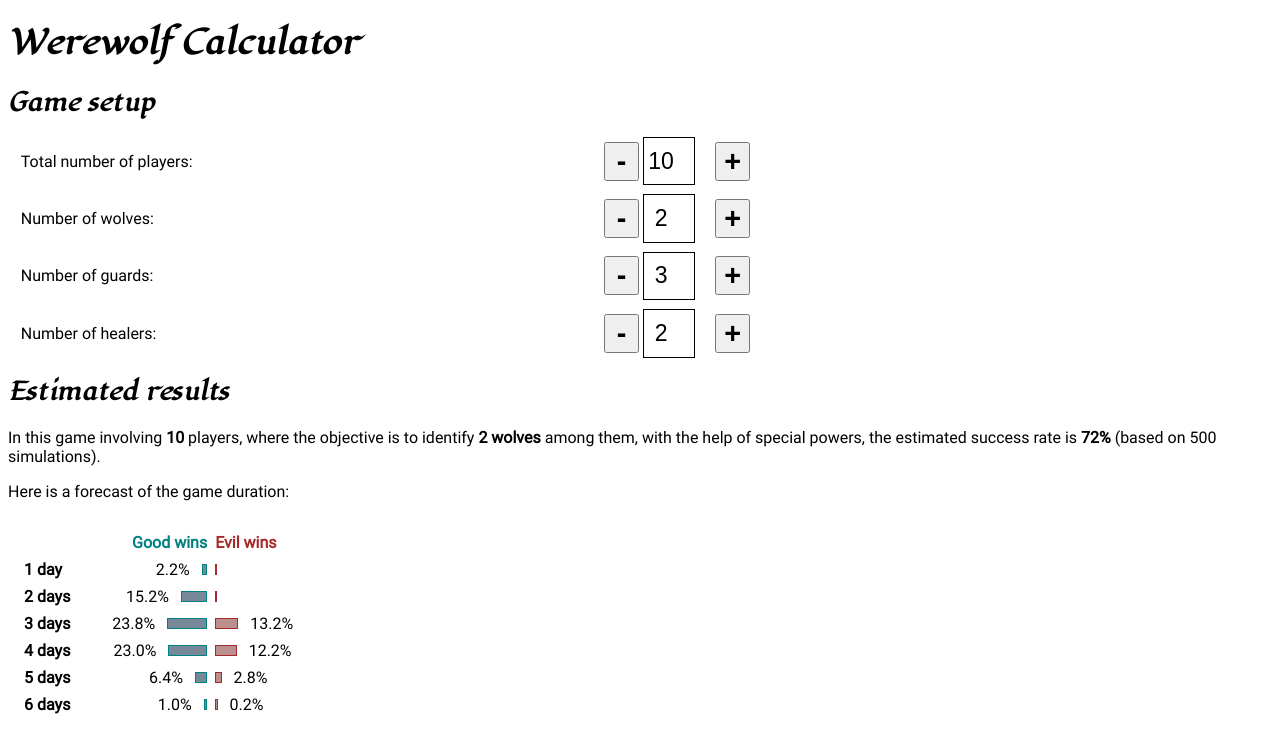
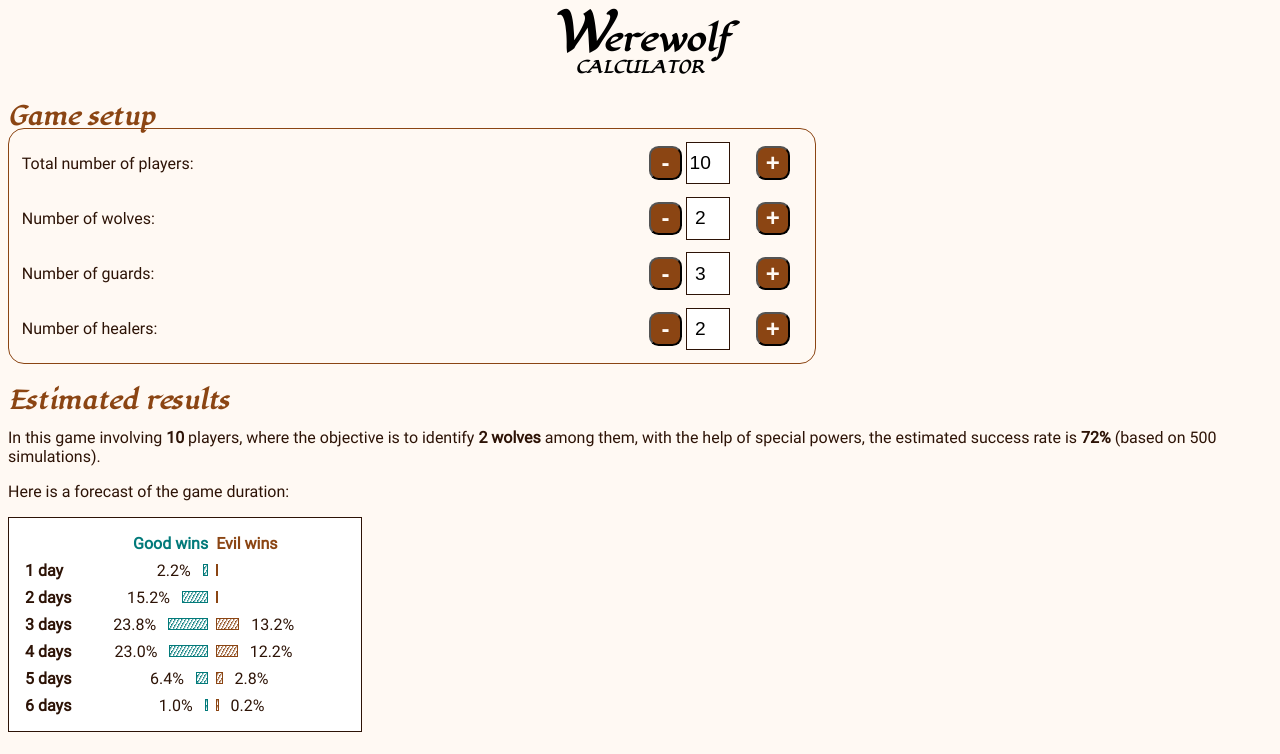
Before and after one commit to raranguren/wwcalc, an Angular app: page / in a window 1280 px wide. Shown: the top 754 px of the page. Built offline with nearby package versions, Linux system fonts and the light colour scheme.

Commit message:
Improve UI colors and layout

```diff
--- a/src/app/app.component.ts
+++ b/src/app/app.component.ts
@@ -8,7 +8,7 @@ import {ResultEstimationComponent} from "./components/result-estimation.componen
   standalone: true,
   imports: [CommonModule, TeamSelectorComponent, ResultEstimationComponent],
   template: `
-    <h1>Werewolf Calculator</h1>
+    <h1>Werewolf <small>Calculator</small></h1>
     <app-team-selector></app-team-selector>
     <app-result-estimation></app-result-estimation>
   `
--- a/src/styles.css
+++ b/src/styles.css
@@ -12,49 +12,82 @@
   font-style: normal;
 }
 
+:root {
+  --dark: #2d1306;
+  --primary: #8B4513;
+  --secondary: #027a7a;
+  --bg-light: #fff9f3;
+}
+
 body {
   font-family: Roboto, sans-serif;
+  background-color: var(--bg-light);
+  color: var(--dark);
 }
 
-h1, h2 {
+h1 {
   font-family: Lugrasimo, serif;
+  font-size: 2em;
+  color: black;
+  text-align: center;
+  line-height: 0.8em;
+  &::first-letter {
+    font-size: 1.6em;
+    margin-right: -0.15em;
+  }
+  &>small {
+    display: block;
+    font-size: 0.7em;
+    font-variant-caps: all-petite-caps;
+  }
+}
+
+h2 {
+  font-family: Lugrasimo, serif;
+  color: var(--primary);
+  margin-bottom: -0.2em;
 }
 
 form {
   display: grid;
   grid-template-columns: 4fr 1fr;
   gap: 0.8em;
+  padding: 0.8em;
   width: fit-content;
-}
-
-form>label {
-  padding: 0.8em;
-  align-self: center;
+  border: var(--primary) solid 1px;
+  border-radius: 1em;
+  &>label {
+    align-self: center;
+  }
 }
 
 app-number-input {
-  font-size: 1.2em;
+  padding-right: 0.8em;
   text-align: center;
   display: grid;
   grid-template-columns: 1fr 2fr 1fr;
   gap: 0.2em;
   align-items: center;
-}
-
-app-number-input>button {
-  font-weight: bolder;
-  width: 1.2em;
-  font-size: 1.5em;
-  text-align: center;
-  align-items: center;
-}
-
-app-number-input>input {
-  width: 2em;
-  height: 100%;
-  font-size: 1.2em;
-  text-align: center;
-  border: black solid 1px;
+  &>button {
+    font-weight: bolder;
+    width: 1.4em;
+    height: 1.4em;
+    font-size: 1.5em;
+    display: flex;
+    align-items: center;
+    justify-content: center;
+    background-color: var(--primary);
+    color: var(--bg-light);
+    border-radius: 0.4em;
+  }
+  &>input {
+    width: 2em;
+    height: 2em;
+    font-size: 1.2em;
+    text-align: center;
+    border: var(--dark) solid 1px;
+    background-color: white;
+  }
 }
 
 .stats-container {
@@ -65,6 +98,8 @@ app-number-input>input {
   padding: 1em;
   width: min-content;
   min-width: 20em;
+  border: var(--dark) solid 1px;
+  background-color: white;
 }
 
 .stats-y-axis {
@@ -85,25 +120,36 @@ app-number-input>input {
 
 .stats-bar-village, .stats-bar-wolves {
   align-self: baseline;
-  border: teal solid 1px;
-  background-color: lightslategray;
   height: 0.6em;
-  margin: 0 0 0 0.5em;
   display: inline-block;
 }
 
+.stats-bar-village {
+  margin-left: 0.5em;
+  border: var(--secondary) solid 1px;
+  background-image: repeating-linear-gradient(
+    -60deg,
+    transparent 0 1px,
+    var(--secondary) 3px 3px
+  );
+}
+
 .stats-bar-wolves {
-  border: brown solid 1px;
-  background-color: rosybrown;
-  margin: 0 0.5em 0 0;
+  margin-right: 0.5em;
+  border: var(--primary) solid 1px;
+  background-image: repeating-linear-gradient(
+    -60deg,
+    transparent 0 1px,
+    var(--primary) 3px 3px
+  );
 }
 
 .stats-header-village {
   font-weight: bold;
-  color: teal;
+  color: var(--secondary);
 }
 
 .stats-header-wolves {
   font-weight: bold;
-  color: brown;
+  color: var(--primary);
 }
```
